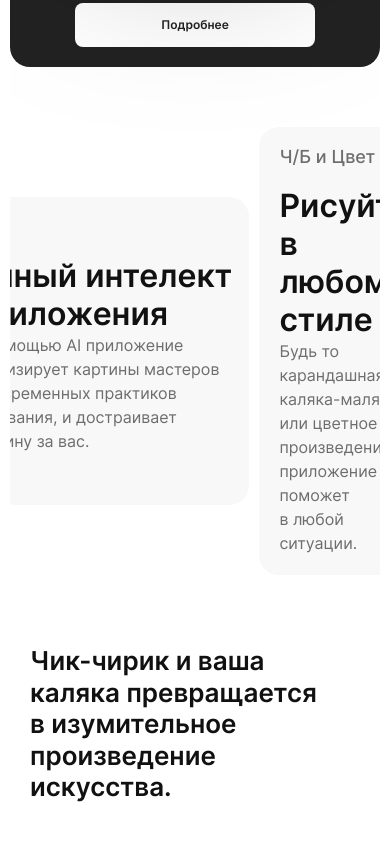
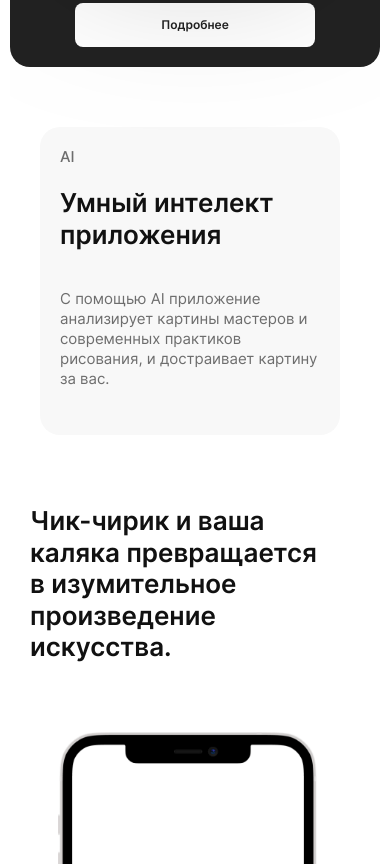
Before and after one commit to Lakatosska/Kalyaka, a plain HTML site: page index.html in a window 390 px wide. Shown: the part 820-1684 px from the top of the page. Drawn offline with Linux system fonts and the light colour scheme; files whose address does not match are found by name.

Commit message:
fixed some bugs

```diff
--- a/scss/blocks/card/card.scss
+++ b/scss/blocks/card/card.scss
@@ -26,6 +26,10 @@
   line-height: 20px;
   font-weight: 500;
   color: $text-secondary;
+
+  @media screen and (max-width: 1100px) {
+    font-size: 15px;
+  }
 }
 
 .card__title {
@@ -35,6 +39,12 @@
   line-height: 38px;
   font-weight: 600;
   color: $text-primary;
+
+  @media screen and (max-width: 1100px) {
+    font-size: 26px;
+    line-height: 31.47px;
+    min-height: 102px;
+  }
 }
 
 .card__description {
@@ -44,4 +54,15 @@
   line-height: 24px;
   font-weight: 400;
   color: $text-secondary;
+
+  @media screen and (max-width: 1100px) {
+    font-size: 15px;
+    line-height: 20px;
+  }
 }
+
+.card_hidden {
+  @media screen and (max-width: 745px) {
+    display: none;
+  }
+}
```
Also changed, not shown: pages/index.css, 1 other file.
